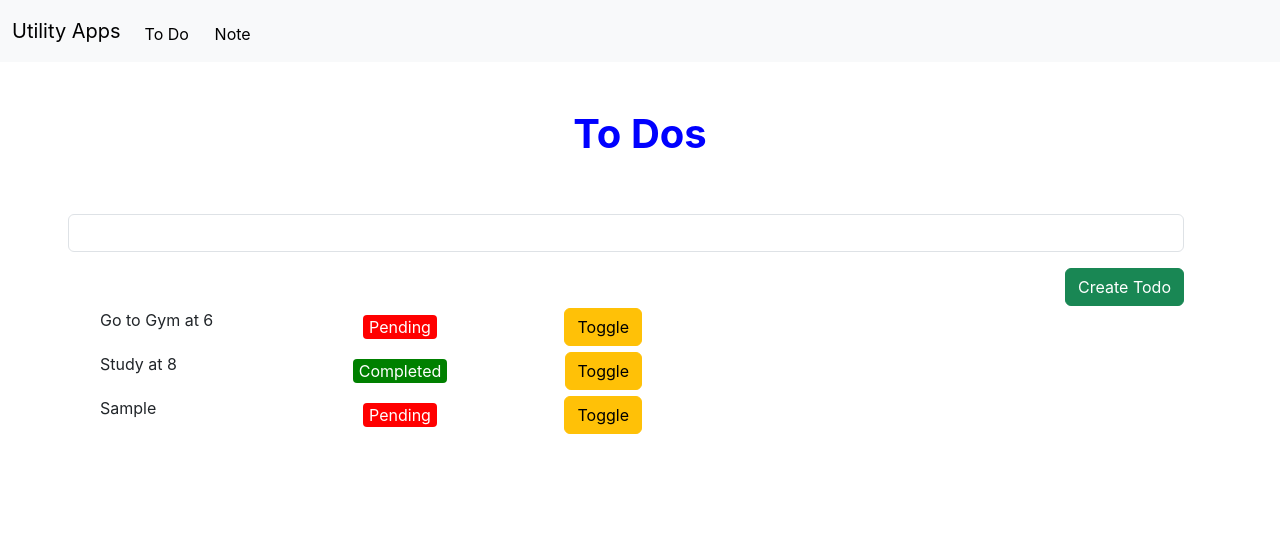
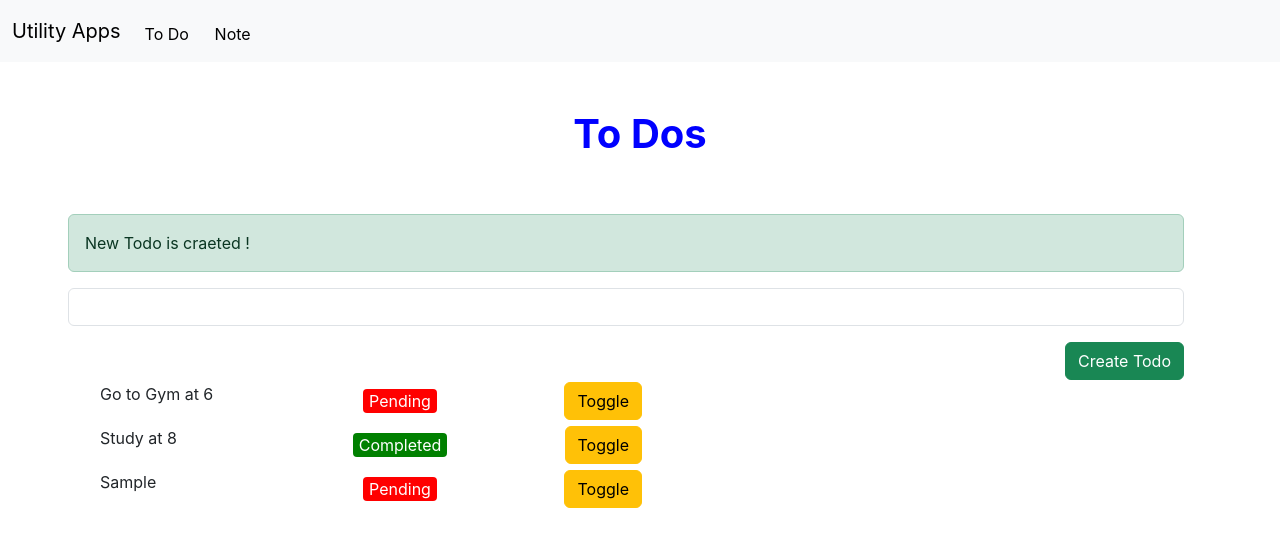
Before and after one commit to SudipGhara19/todo-using-redux, a React (Create React App) app: page /todo in a window 1280 px wide. Both pictures are taken after typing "Sample" into the empty fields and a click on the button "Create Todo". Shown: the top 546 px of the page. Built offline with nearby package versions, Linux system fonts and the light colour scheme.

Commit message:
added notification by using -ertraReducers-

```diff
--- /dev/null
+++ b/src/Redux/Reducers/notificationReducer.js
@@ -0,0 +1,21 @@
+import { createSlice } from "@reduxjs/toolkit"
+
+ const initialState = {
+    message:""
+ }
+
+ const notificationSlice = createSlice({
+    name: "notification",
+    initialState,
+    reducers:{
+
+    },
+    extraReducers:{
+        "todo/add":(state,action) => {
+            state.message = "New Todo is craeted !";
+        }
+    }
+ });
+
+ export const notificationReducer = notificationSlice.reducer;
+ export const notificationSelector = (state) => state.notificationReducer.message;
--- a/src/Redux/store.js
+++ b/src/Redux/store.js
@@ -8,6 +8,7 @@
 import { todoReducer } from "./reducers/todoReducer";
 import { noteReducer } from "./reducers/noteReducer";
 import { configureStore } from "@reduxjs/toolkit";
+import { notificationReducer } from "./reducers/notificationReducer";
 
 // const result = combineReducers({
 //     todoReducer: todoReducer,
@@ -17,6 +18,7 @@ import { configureStore } from "@reduxjs/toolkit";
 export const store = configureStore({
     reducer:{
         todoReducer: todoReducer,
-        noteReducer: noteReducer
+        noteReducer: noteReducer,
+        notificationReducer: notificationReducer,
     }
 })
--- a/src/components/ToDoForm/ToDoForm.js
+++ b/src/components/ToDoForm/ToDoForm.js
@@ -1,13 +1,15 @@
 import { useState } from "react";
-import { useDispatch } from "react-redux";
+import { useDispatch, useSelector } from "react-redux";
 // import {addTodo} from "../../redux/actions/todoActions";
 import {action} from "../../redux/reducers/todoReducer"
 
 import "./ToDoForm.css";
+import { notificationSelector } from "../../redux/reducers/notificationReducer";
 
 function ToDoForm() {
   const [todoText, setTodoText] = useState("");
   const disptach = useDispatch();
+  const message = useSelector(notificationSelector);
 
   const handleSubmit = (e) => {
     e.preventDefault();
@@ -17,6 +19,12 @@ function ToDoForm() {
 
   return (
     <div className="container">
+
+      {/* for push the notification in the form container */}
+      { message && <div class="alert alert-success" role="alert">
+      {message}
+    </div>}
+
 
     <form onSubmit={handleSubmit}>
       <input
```
